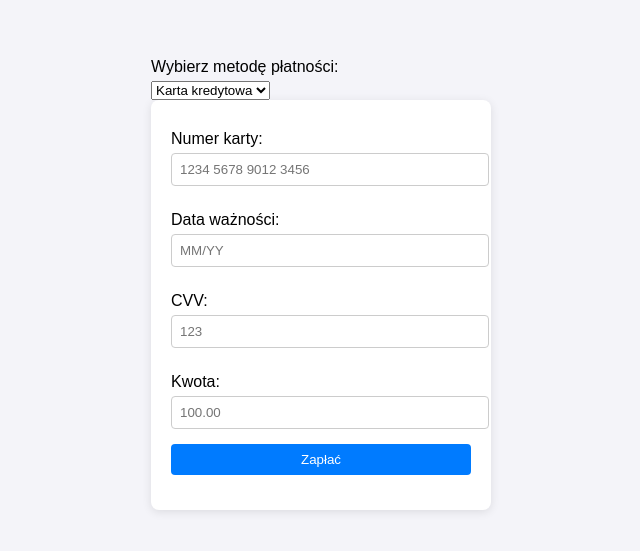
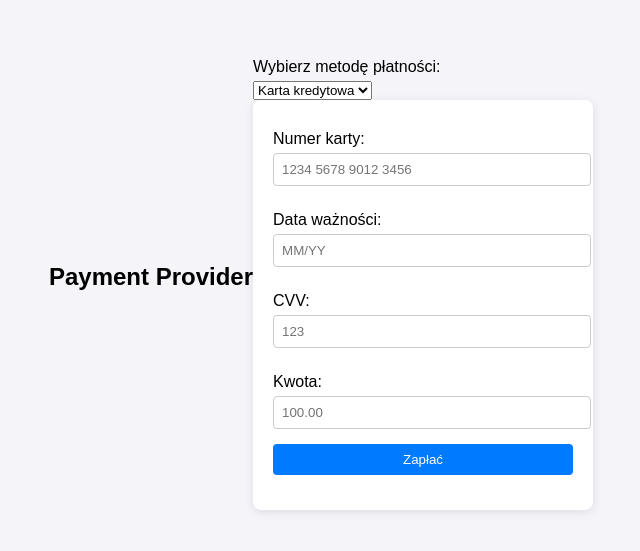
Before and after one commit to mroki58/roznePlatnosci, a website: page public/index.html in a window 1280 px wide. Shown: the part 121-672 px from the top of the page, without its empty margins (319-959 px from the left). Drawn offline with Linux system fonts and the light colour scheme.

Commit message:
Added header

```diff
--- a/public/index.html
+++ b/public/index.html
@@ -7,6 +7,7 @@
     <link rel="stylesheet" href="styles.css">
 </head>
 <body>
+    <h1>Payment Provider</h1>
 <form id="payment-form">
     <label for="payment-method">Wybierz metodę płatności:</label>
     <select id="payment-method">
```
